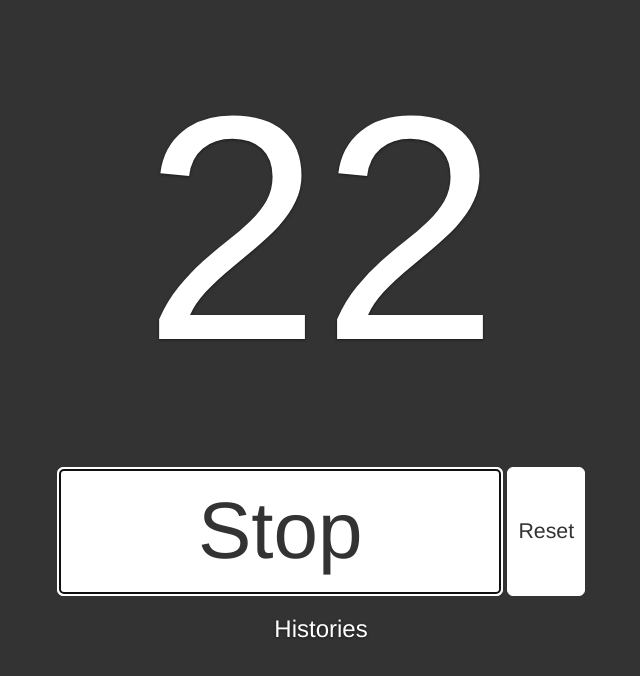
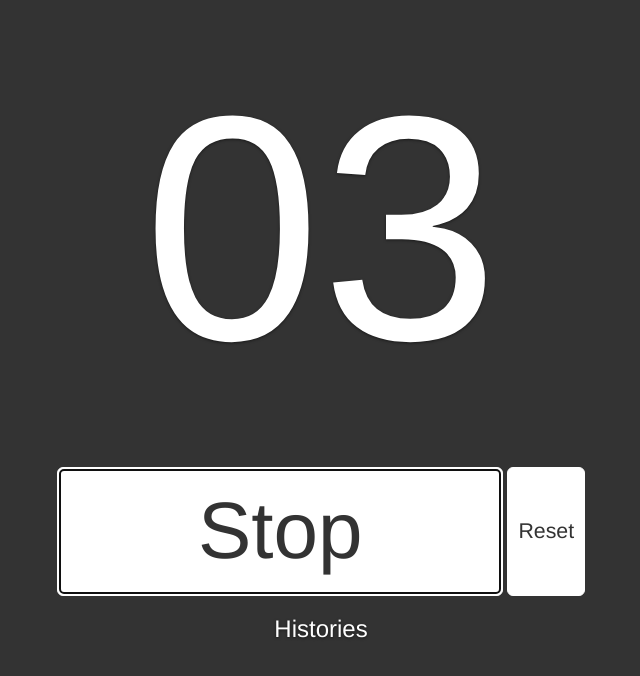
Before and after one commit to sifue/partybingo, a plain HTML site: page index.html in a window 1280 px wide. Both pictures are taken after a click on the button "Start". Shown: the whole page, without its empty margins (319-959 px from the left). Drawn offline with Linux system fonts and the light colour scheme.

Commit message:
Fix rouletto bug

```diff
--- a/js/pingo.js
+++ b/js/pingo.js
@@ -10,7 +10,7 @@
   },
   template: `
     <div class="app">
-      <p class="pingo-number">{{ numbers[currentNumberIndex] | formatNumber }}</p>
+      <p class="pingo-number">{{ currentNumber | formatNumber }}</p>
       <div class="buttons">
         <button v-if="!started" @click="start" class="btn btn-lg btn-default control">Start</button>
         <button v-else @click="stop" class="btn btn-lg btn-default control">Stop</button>
@@ -34,7 +34,7 @@
   computed: {
     currentNumber() {
       const i = this.currentNumberIndex;
-      return i > 0 ? this.numbers[i] : 0;
+      return i >= 0 && i < this.numbers.length ? this.numbers[i] : 0;
     },
     selectedNumbers() {
       return this.numbers.slice(0, this.selectedCount);
@@ -43,9 +43,10 @@
   methods: {
     rouletto() {
       if (this.started) {
-        this.currentNumberIndex = this.numbers[
-          _.random(this.selectedCount, this.numbers.length)
-        ];
+        this.currentNumberIndex = _.random(
+          this.selectedCount,
+          this.numbers.length - 1
+        );
         setTimeout(() => this.rouletto(), 60);
       }
     },
```
Also changed, not shown: index.html (line endings or trailing spaces), 1 other file.
